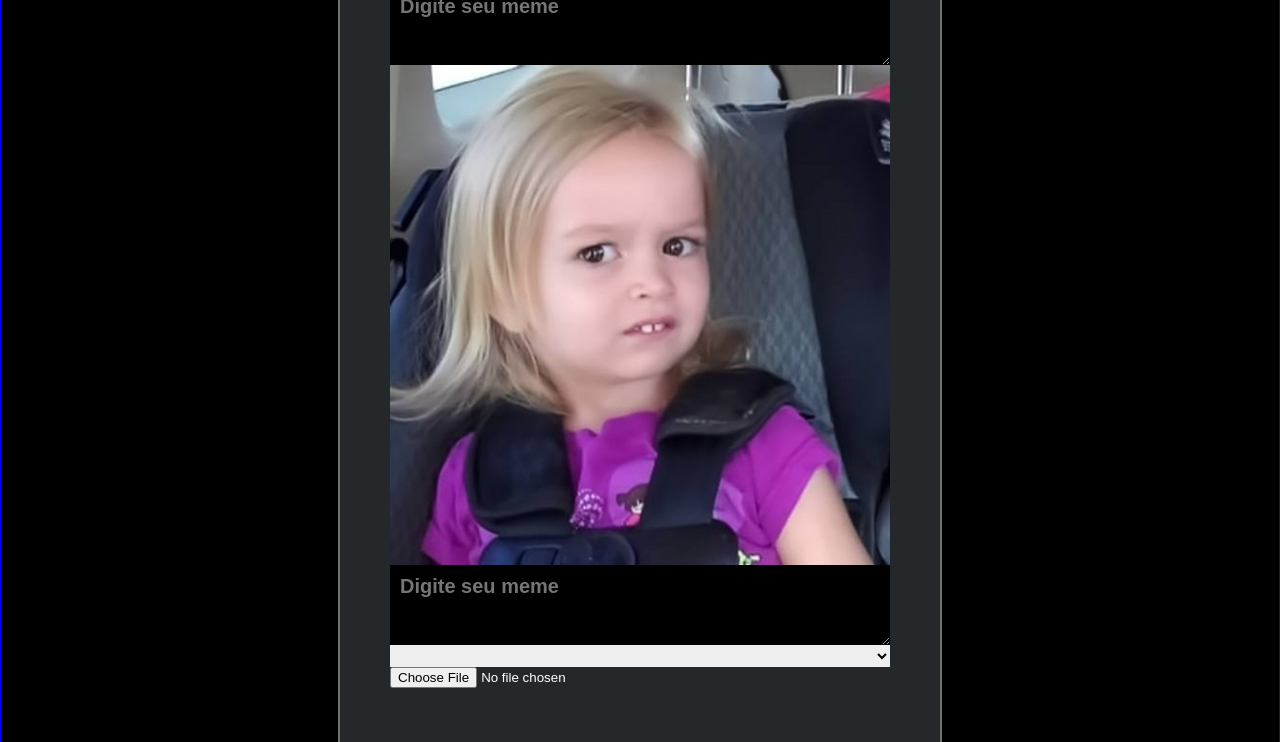
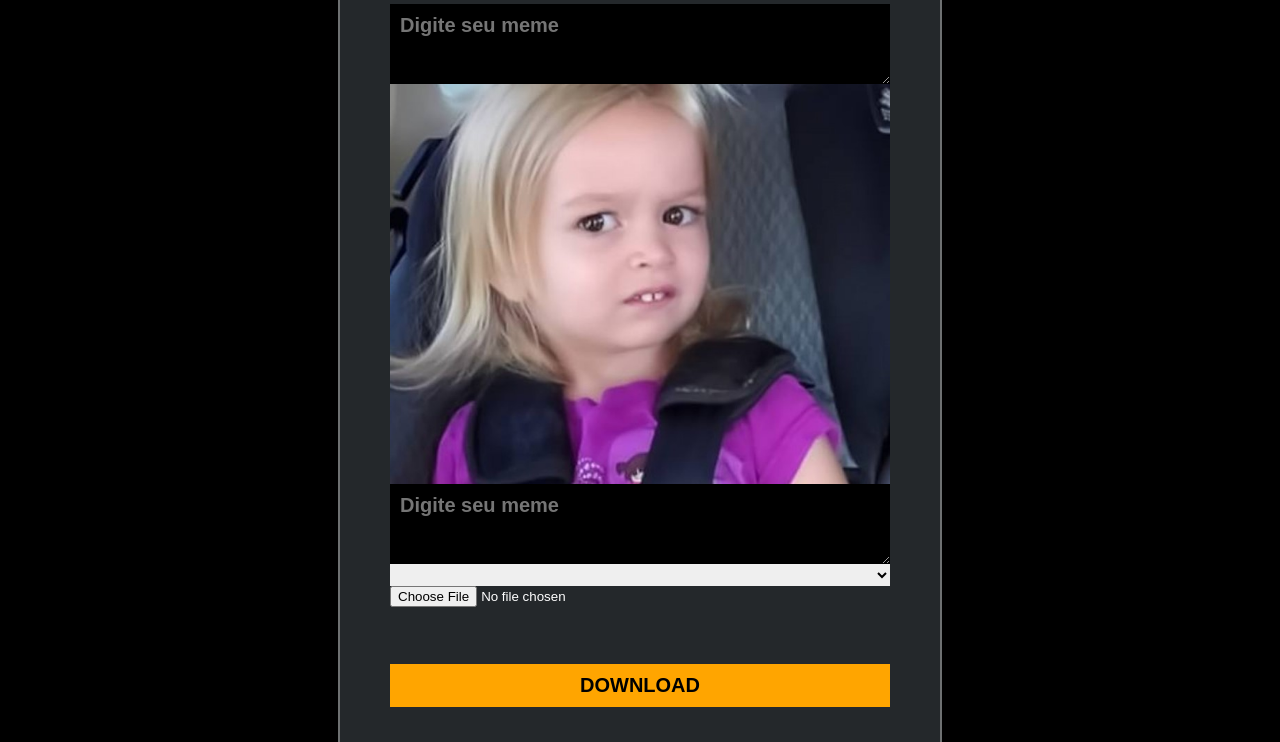
Before and after one commit to MarcoTSF/Meme-Machine, a plain HTML site: page index.html in a window 1280 px wide. Shown: the part 114-856 px from the top of the page. Drawn offline with Linux system fonts and the light colour scheme.

Commit message:
Desenvolvimento e estilização do Projeto

```diff
--- a/src/css/style.css
+++ b/src/css/style.css
@@ -3,7 +3,6 @@ body{
 }
 
 .container{
-    border: 1px solid blue;
     height: 100%;
     width: 100%;
     color: white;
@@ -27,7 +26,7 @@ body{
 
 #display-image{
     width: 100%;
-    height: 500px;
+    height: 400px;
     background-position: center;
     background-size: 100% auto;
     background-repeat: no-repeat;
@@ -40,7 +39,7 @@ body{
     border-radius: 10px;
     padding: 50px;
     padding-top: 10px;
-    margin-top: 5px;
+    margin-top: 25px;
 }
 
 .app-photo-picker{
```
